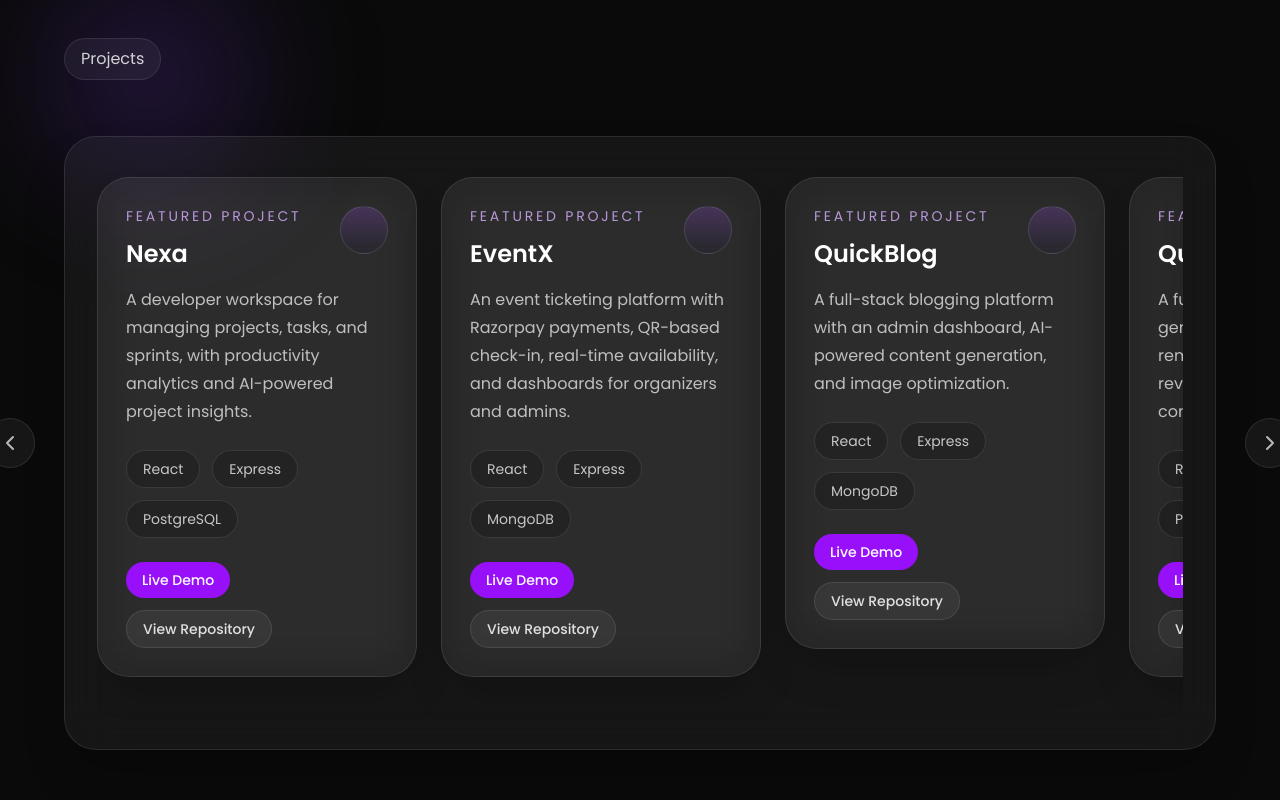
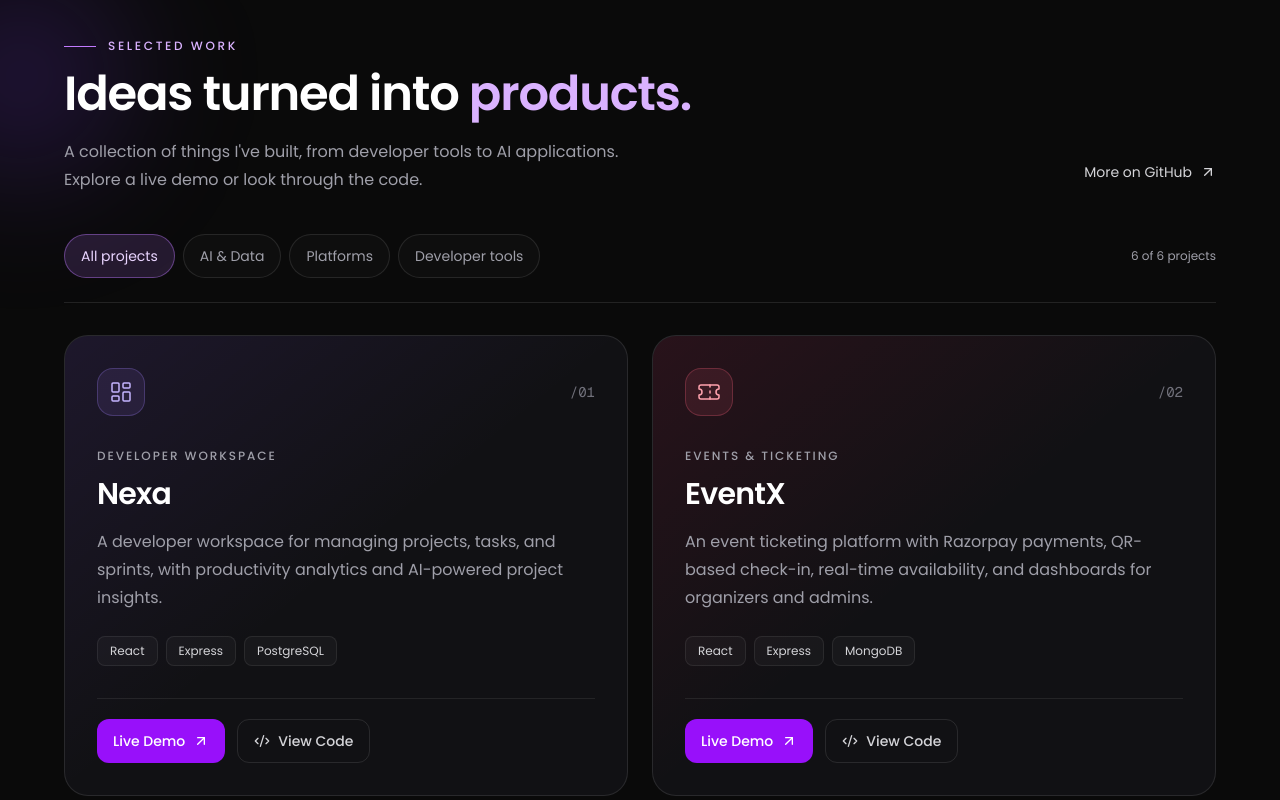
Before and after one commit to duttaanirban/Portfolio-2.1, a Next.js app: page / in a window 1280 px wide. Shown: the part 1580-2380 px from the top of the page. Built offline with nearby package versions, Linux system fonts and the light colour scheme.

Commit message:
updated the project section

```diff
--- a/components/ProjectCard.tsx
+++ b/components/ProjectCard.tsx
@@ -1,54 +1,54 @@
+import { ArrowUpRight, Code2, ChartNoAxesCombined, GitBranch, LayoutDashboard, NotebookPen, Sparkles, Ticket } from "lucide-react"
+
+const visuals = [
+  { icon: LayoutDashboard, color: "border-violet-400/25 bg-violet-400/10 text-violet-300", glow: "from-violet-500/10" },
+  { icon: Ticket, color: "border-rose-400/25 bg-rose-400/10 text-rose-300", glow: "from-rose-500/10" },
+  { icon: NotebookPen, color: "border-amber-400/25 bg-amber-400/10 text-amber-300", glow: "from-amber-500/10" },
+  { icon: Sparkles, color: "border-purple-400/25 bg-purple-400/10 text-purple-300", glow: "from-purple-500/10" },
+  { icon: GitBranch, color: "border-cyan-400/25 bg-cyan-400/10 text-cyan-300", glow: "from-cyan-500/10" },
+  { icon: ChartNoAxesCombined, color: "border-teal-400/25 bg-teal-400/10 text-teal-300", glow: "from-teal-500/10" },
+]
+
 type ProjectCardProps = {
   title: string
+  label: string
   description: string
-  tags: string[]
-  href?: string
+  tags: readonly string[]
+  href: string
   demoHref?: string
+  number: number
 }
 
-export default function ProjectCard({ title, description, tags, href, demoHref }: ProjectCardProps) {
+export default function ProjectCard({ title, label, description, tags, href, demoHref, number }: ProjectCardProps) {
+  const visual = visuals[(number - 1) % visuals.length]
+  const Icon = visual.icon
+
   return (
-    <article className="group rounded-4xl border border-white/10 bg-white/5 p-6 md:p-7 shadow-2xl shadow-black/20 backdrop-blur-xl transition duration-300 hover:-translate-y-1 hover:border-purple-400/30 hover:shadow-purple-500/20">
-      <div className="flex items-start justify-between gap-4">
-        <div>
-          <p className="text-sm uppercase tracking-[0.2em] text-purple-300/80">Featured project</p>
-          <h3 className="mt-3 text-2xl font-semibold text-white">{title}</h3>
+    <article className="relative isolate flex h-full min-w-0 flex-col overflow-hidden rounded-3xl border border-white/10 bg-[#111114] p-6 transition-[border-color,box-shadow] duration-300 hover:border-purple-400/35 hover:shadow-xl hover:shadow-purple-950/20 focus-within:border-purple-400/35 motion-reduce:transition-none sm:p-8">
+      <div aria-hidden="true" className={`pointer-events-none absolute inset-0 -z-10 bg-linear-to-br ${visual.glow} via-transparent to-transparent`} />
+      <div className="mb-8 flex items-center justify-between">
+        <div className={`flex size-12 items-center justify-center rounded-2xl border ${visual.color}`}>
+          <Icon aria-hidden="true" className="size-6" strokeWidth={1.5} />
         </div>
-        <div className="h-12 w-12 rounded-full border border-white/10 bg-[linear-gradient(180deg,rgba(168,85,247,0.22),rgba(17,24,39,0.2))]" />
+        <span aria-hidden="true" className="font-mono text-sm text-zinc-500">/{String(number).padStart(2, "0")}</span>
       </div>
-
-      <p className="mt-4 max-w-xl text-base leading-7 text-white/70">{description}</p>
-
-      <div className="mt-6 flex flex-wrap gap-3">
+      <p className="text-xs font-medium uppercase tracking-[0.16em] text-zinc-400">{label}</p>
+      <h3 className="mt-3 text-2xl font-semibold tracking-tight text-white sm:text-3xl">{title}</h3>
+      <p className="mt-4 text-sm leading-7 text-zinc-400 sm:text-base">{description}</p>
+      <ul aria-label={`${title} technologies`} className="mb-8 mt-6 flex flex-wrap gap-2">
         {tags.map((tag) => (
-          <span key={tag} className="rounded-full border border-white/10 bg-black/20 px-4 py-2 text-sm text-white/75">
-            {tag}
-          </span>
+          <li key={tag} className="rounded-lg border border-white/[0.08] bg-white/[0.03] px-3 py-1.5 text-xs text-zinc-300">{tag}</li>
         ))}
-      </div>
-
-      <div className="mt-6 flex flex-wrap gap-3">
-      {demoHref ? (
-        <a
-          href={demoHref}
-          target="_blank"
-          rel="noopener noreferrer"
-          aria-label={`Live demo of ${title} (opens in a new tab)`}
-          className="inline-flex items-center rounded-full bg-purple-600 px-4 py-2 text-sm font-medium text-white transition hover:bg-purple-500 focus-visible:outline-2 focus-visible:outline-offset-4 focus-visible:outline-purple-400"
-        >
-          Live Demo
+      </ul>
+      <div className="mt-auto flex flex-wrap items-center gap-3 border-t border-white/[0.08] pt-5">
+        {demoHref ? (
+          <a href={demoHref} target="_blank" rel="noopener noreferrer" aria-label={`Live demo of ${title} (opens in a new tab)`} className="inline-flex min-h-11 items-center gap-2 rounded-xl bg-purple-600 px-4 py-2 text-sm font-medium text-white transition-colors hover:bg-purple-500 focus-visible:outline-2 focus-visible:outline-offset-4 focus-visible:outline-purple-400">
+            Live Demo <ArrowUpRight aria-hidden="true" className="size-4" />
+          </a>
+        ) : null}
+        <a href={href} target="_blank" rel="noopener noreferrer" aria-label={`View ${title} repository (opens in a new tab)`} className="inline-flex min-h-11 items-center gap-2 rounded-xl border border-white/10 px-4 py-2 text-sm font-medium text-zinc-300 transition-colors hover:border-white/25 hover:bg-white/5 hover:text-white focus-visible:outline-2 focus-visible:outline-offset-4 focus-visible:outline-purple-400">
+          <Code2 aria-hidden="true" className="size-4" /> View Code
         </a>
-      ) : null}
-      {href ? (
-        <a
-          href={href}
-          target="_blank"
-          rel="noreferrer"
-          className="inline-flex items-center rounded-full border border-white/10 bg-white/5 px-4 py-2 text-sm font-medium text-white/85 transition hover:border-purple-400/40 hover:bg-purple-500/10 hover:text-white focus-visible:outline-2 focus-visible:outline-offset-4 focus-visible:outline-purple-400"
-        >
-          View Repository
-        </a>
-      ) : null}
       </div>
     </article>
   )
--- a/components/Projects.tsx
+++ b/components/Projects.tsx
@@ -1,121 +1,105 @@
 "use client"
 
+import { useState } from "react"
+import { ArrowUpRight } from "lucide-react"
 import ProjectCard from "./ProjectCard"
 
-import { useRef } from "react"
-import { ChevronLeft, ChevronRight } from "lucide-react"
+const categories = ["All projects", "AI & Data", "Platforms", "Developer tools"] as const
+type Category = (typeof categories)[number]
+
+const projects = [
+  {
+    title: "Nexa",
+    description: "A developer workspace for managing projects, tasks, and sprints, with productivity analytics and AI-powered project insights.",
+    href: "https://github.com/duttaanirban/Nexa",
+    demoHref: "https://nexa-tan.vercel.app",
+    tags: ["React", "Express", "PostgreSQL"],
+    category: "Developer tools", label: "Developer workspace",
+  },
+  {
+    title: "EventX",
+    description: "An event ticketing platform with Razorpay payments, QR-based check-in, real-time availability, and dashboards for organizers and admins.",
+    href: "https://github.com/duttaanirban/EventX",
+    demoHref: "https://eventx-duf8.onrender.com",
+    tags: ["React", "Express", "MongoDB"],
+    category: "Platforms", label: "Events & ticketing",
+  },
+  {
+    title: "QuickBlog",
+    description: "A full-stack blogging platform with an admin dashboard, AI-powered content generation, and image optimization.",
+    href: "https://github.com/duttaanirban/QuickBlog",
+    demoHref: "https://quick-blog-flax.vercel.app",
+    tags: ["React", "Express", "MongoDB"],
+    category: "Platforms", label: "Content publishing",
+  },
+  {
+    title: "QuickAi",
+    description: "A full-stack AI platform for generating articles, images, removing backgrounds, and reviewing resumes with a community feed.",
+    href: "https://github.com/duttaanirban/QuickAi",
+    demoHref: "https://quick-ai-mu-one.vercel.app",
+    tags: ["React", "Express", "PostgreSQL"],
+    category: "AI & Data", label: "AI creative toolkit",
+  },
+  {
+    title: "HR Workflow Designer",
+    description: "A functional React and React Flow prototype for designing, validating, and testing internal HR workflows like onboarding and approvals.",
+    href: "https://github.com/duttaanirban/HR_WORKFLOW_DESIGNER",
+    demoHref: "https://hr-workflow-designer-sage.vercel.app/",
+    tags: ["React Flow", "TypeScript", "Workflow Builder"],
+    category: "Developer tools", label: "Visual workflow builder",
+  },
+  {
+    title: "SAPR",
+    description: "A full-stack sentiment analysis app that classifies product reviews, returns confidence scores, and maps results to star ratings.",
+    href: "https://github.com/duttaanirban/SAPR",
+    tags: ["Flask", "React", "Vite"],
+    category: "AI & Data", label: "Sentiment analysis",
+  },
+] as const
 
 export default function Projects() {
-  const scrollContainerRef = useRef<HTMLDivElement>(null)
-
-  const scroll = (direction: "left" | "right") => {
-    if (!scrollContainerRef.current) return
-    const scrollAmount = 380
-    scrollContainerRef.current.scrollBy({
-      left: direction === "left" ? -scrollAmount : scrollAmount,
-      behavior: "smooth",
-    })
-  }
+  const [category, setCategory] = useState<Category>("All projects")
+  const visibleProjects = projects.filter((project) => category === "All projects" || project.category === category)
 
   return (
-    <section id="projects" className="relative overflow-hidden px-6 md:px-10 py-28">
-      <div className="glow top-0 left-0" />
-
+    <section id="projects" aria-labelledby="projects-heading" className="relative isolate overflow-hidden px-6 py-20 md:px-10 md:py-28">
+      <div aria-hidden="true" className="glow pointer-events-none -left-32 top-0 -z-10" />
       <div className="mx-auto max-w-6xl">
-        <div className="relative z-10 max-w-2xl">
-          <p className="mb-4 inline-flex rounded-full border border-white/10 bg-white/5 px-4 py-2 text-base text-white/80 backdrop-blur">
-            Projects
-          </p>
-
-          {/* <h2 className="text-4xl md:text-5xl font-bold tracking-tight text-white">
-            Projects designed to feel polished, fast, and easy to use.
-          </h2>
-
-          <p className="mt-6 max-w-2xl text-base md:text-lg leading-8 text-white/70">
-            A few examples of the kind of work I enjoy building: practical tools, responsive interfaces,
-            and systems that make everyday workflows simpler.
-          </p> */}
+        <div className="flex flex-col gap-6 sm:flex-row sm:items-end sm:justify-between">
+          <div className="max-w-2xl">
+            <p className="mb-4 flex items-center gap-3 text-xs font-medium uppercase tracking-[0.22em] text-purple-300">
+              <span aria-hidden="true" className="h-px w-8 bg-purple-400" /> Selected work
+            </p>
+            <h2 id="projects-heading" className="text-4xl font-semibold tracking-tight text-white md:text-5xl">
+              Ideas turned into <span className="text-purple-300">products.</span>
+            </h2>
+            <p className="mt-5 max-w-xl text-base leading-7 text-zinc-400">
+              A collection of things I&apos;ve built, from developer tools to AI applications. Explore a live demo or look through the code.
+            </p>
+          </div>
+          <a href="https://github.com/duttaanirban" target="_blank" rel="noopener noreferrer" className="inline-flex min-h-11 shrink-0 items-center gap-2 self-start text-sm text-zinc-300 transition-colors hover:text-white focus-visible:outline-2 focus-visible:outline-offset-4 focus-visible:outline-purple-400 sm:self-auto">
+            More on GitHub <ArrowUpRight aria-hidden="true" className="size-4" />
+            <span className="sr-only">(opens in a new tab)</span>
+          </a>
         </div>
 
-        <div className="mt-10 rounded-4xl border border-white/10 bg-white/5 p-6 md:p-8 shadow-2xl shadow-black/30 backdrop-blur-xl overflow-visible">
-          <div className="relative overflow-visible">
-            <div
-              ref={scrollContainerRef}
-              className="flex gap-6 overflow-x-auto overflow-y-hidden snap-x snap-mandatory pt-2 pb-2 [scrollbar-width:none] [-ms-overflow-style:none] [&::-webkit-scrollbar]:hidden"
-            >
-            <div className="min-w-[320px] max-w-105 flex-1 snap-start relative z-20">
-              <ProjectCard
-                title="Nexa"
-                description="A developer workspace for managing projects, tasks, and sprints, with productivity analytics and AI-powered project insights."
-                tags={["React", "Express", "PostgreSQL"]}
-                href="https://github.com/duttaanirban/Nexa"
-                demoHref="https://nexa-tan.vercel.app"
-              />
-            </div>
-            <div className="min-w-[320px] max-w-105 flex-1 snap-start relative z-20">
-              <ProjectCard
-                title="EventX"
-                description="An event ticketing platform with Razorpay payments, QR-based check-in, real-time availability, and dashboards for organizers and admins."
-                tags={["React", "Express", "MongoDB"]}
-                href="https://github.com/duttaanirban/EventX"
-                demoHref="https://eventx-duf8.onrender.com"
-              />
-            </div>
-            <div className="min-w-[320px] max-w-105 flex-1 snap-start relative z-20">
-              <ProjectCard
-                title="QuickBlog"
-                description="A full-stack blogging platform with an admin dashboard, AI-powered content generation, and image optimization."
-                tags={["React", "Express", "MongoDB"]}
-                href="https://github.com/duttaanirban/QuickBlog"
-                demoHref="https://quick-blog-flax.vercel.app"
-              />
-            </div>
-            <div className="min-w-[320px] max-w-105 flex-1 snap-start relative z-20">
-              <ProjectCard
-                title="QuickAi"
-                description="A full-stack AI platform for generating articles, images, removing backgrounds, and reviewing resumes with a community feed."
-                tags={["React", "Express", "PostgreSQL"]}
-                href="https://github.com/duttaanirban/QuickAi"
-                demoHref="https://quick-ai-mu-one.vercel.app"
-              />
-            </div>
-            <div className="min-w-[320px] max-w-105 flex-1 snap-start relative z-20">
-              <ProjectCard
-                title="HR Workflow Designer"
-                description="A functional React and React Flow prototype for designing, validating, and testing internal HR workflows like onboarding and approvals."
-                tags={["React Flow", "TypeScript", "Workflow Builder"]}
-                href="https://github.com/duttaanirban/HR_WORKFLOW_DESIGNER"
-                demoHref="https://hr-workflow-designer-sage.vercel.app/"
-              />
-            </div>
-            <div className="min-w-[320px] max-w-105 flex-1 snap-start relative z-20">
-              <ProjectCard
-                title="SAPR"
-                description="A full-stack sentiment analysis app that classifies product reviews, returns confidence scores, and maps results to star ratings."
-                tags={["Flask", "React", "Vite"]}
-                href="https://github.com/duttaanirban/SAPR"
-              />
-            </div>
-            </div>
+        <div className="mb-8 mt-10 flex flex-col gap-4 border-b border-white/10 pb-6 sm:flex-row sm:items-center sm:justify-between">
+          <div role="group" aria-label="Filter projects by category" className="flex flex-wrap gap-2">
+            {categories.map((item) => (
+              <button key={item} type="button" aria-pressed={category === item} aria-controls="project-grid" onClick={() => setCategory(item)} className={`min-h-11 rounded-full border px-4 py-2 text-sm transition-colors focus-visible:outline-2 focus-visible:outline-offset-4 focus-visible:outline-purple-400 ${category === item ? "border-purple-400/40 bg-purple-400/15 text-purple-200" : "border-white/10 bg-white/[0.02] text-zinc-400 hover:border-white/25 hover:text-white"}`}>
+                {item}
+              </button>
+            ))}
+          </div>
+          <p role="status" aria-live="polite" aria-atomic="true" className="shrink-0 text-xs tabular-nums text-zinc-400">
+            {visibleProjects.length} of {projects.length} projects
+          </p>
+        </div>
 
-            <button
-              type="button"
-              onClick={() => scroll("left")}
-              className="absolute left-0 top-1/2 -translate-y-1/2 -translate-x-24 md:-translate-x-28 z-10 rounded-full border border-white/10 bg-white/5 p-3 text-white/70 transition hover:border-purple-400/40 hover:bg-purple-500/10 hover:text-white"
-              aria-label="Scroll projects left"
-            >
-              <ChevronLeft className="h-6 w-6" />
-            </button>
-
-            <button
-              type="button"
-              onClick={() => scroll("right")}
-              className="absolute right-0 top-1/2 -translate-y-1/2 translate-x-24 md:translate-x-28 z-10 rounded-full border border-white/10 bg-white/5 p-3 text-white/70 transition hover:border-purple-400/40 hover:bg-purple-500/10 hover:text-white"
-              aria-label="Scroll projects right"
-            >
-              <ChevronRight className="h-6 w-6" />
-            </button>
-          </div>
+        <div id="project-grid" className="grid gap-5 md:grid-cols-2 md:gap-6">
+          {visibleProjects.map((project) => (
+            <ProjectCard key={project.title} {...project} number={projects.indexOf(project) + 1} />
+          ))}
         </div>
       </div>
     </section>
```
